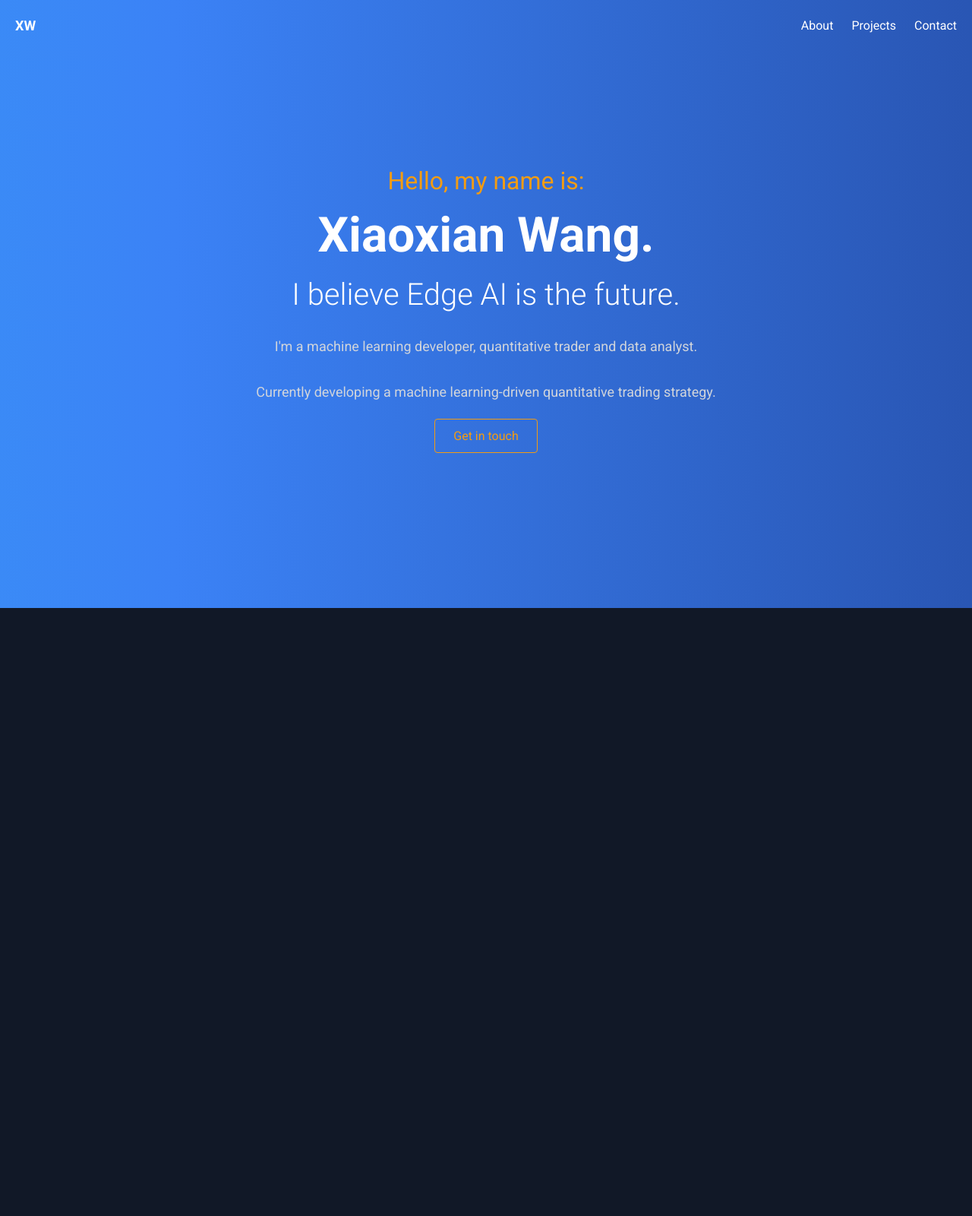
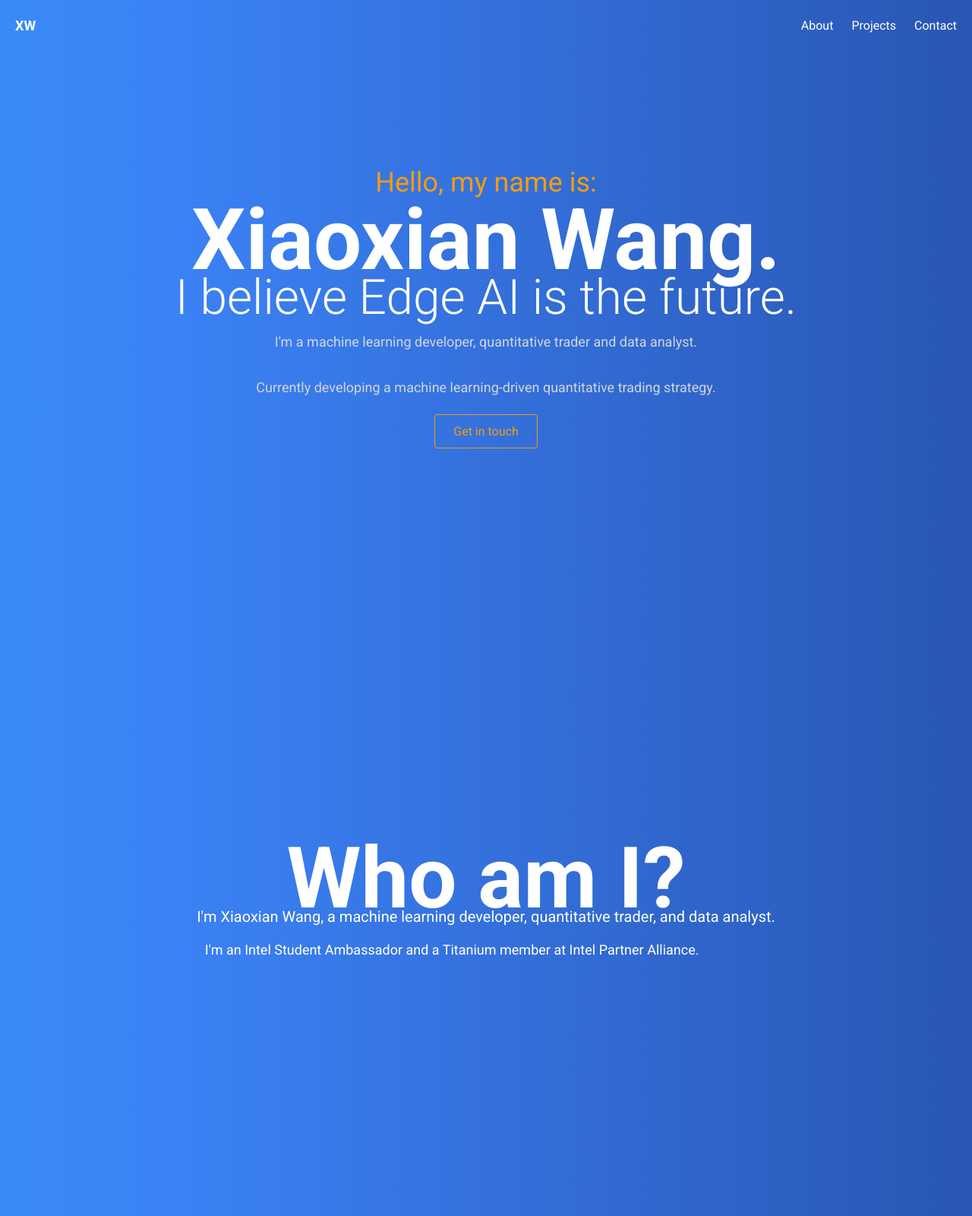
Before and after one commit to King7D/ericwang.github.io, a plain HTML site: page index.html in a window 1280 px wide. Shown: the top 1600 px of the page at 76% size. Before the commit the page ends 800 px from the top, so only its background shows below. Drawn offline with nearby package versions, Linux system fonts and the light colour scheme.

Commit message:
flexible layout

```diff
--- a/index.html
+++ b/index.html
@@ -57,8 +57,38 @@
             margin-bottom: 1.5rem;
         }
 
+        @media (min-width: 640px) {
+            .hero-text h1 {
+                font-size: 5rem;
+            }
+
+            .hero-text h2 {
+                font-size: 3rem;
+            }
+        }
+
+        @media (min-width: 768px) {
+            .hero-text h1 {
+                font-size: 6rem;
+            }
+
+            .hero-text h2 {
+                font-size: 3.5rem;
+            }
+        }
+
+        @media (min-width: 1024px) {
+            .hero-text h1 {
+                font-size: 7rem;
+            }
+
+            .hero-text h2 {
+                font-size: 4rem;
+            }
+        }
+
         .nav-item {
-            color: white; /* White color for the navigation items */
+            color: white;
             transition: color 0.3s ease;
         }
 
@@ -72,17 +102,17 @@
 
         .intro-text {
             font-size: 2rem;
-            color: #f39c12; /* Orange color */
+            color: #f39c12;
         }
 
         .contact-button {
-            color: #f39c12; /* Orange for "Get in touch" */
-            border-color: #f39c12; /* Orange border */
+            color: #f39c12;
+            border-color: #f39c12;
         }
 
         .contact-button:hover {
-            background-color: #f39c12; /* Orange background on hover */
-            color: white; /* White text on hover */
+            background-color: #f39c12;
+            color: white;
         }
     </style>
 </head>
@@ -102,11 +132,11 @@
     </header>
 
     <!-- Home Section -->
-    <section id="home" class="hero active">
-        <div class="text-center hero-text">
-            <p class="intro-text">Hello, my name is:</p>
-            <h1>Xiaoxian Wang.</h1>
-            <h2>I believe Edge AI is the future.</h2>
+    <section id="home" class="hero active w-full h-screen flex items-center justify-center">
+        <div class="text-center hero-text px-4 sm:px-6 lg:px-8">
+            <p class="intro-text text-2xl md:text-3xl lg:text-4xl">Hello, my name is:</p>
+            <h1 class="text-4xl sm:text-5xl md:text-6xl lg:text-7xl font-bold">Xiaoxian Wang.</h1>
+            <h2 class="text-2xl sm:text-3xl md:text-4xl font-light mb-4">I believe Edge AI is the future.</h2>
             <p class="text-lg text-gray-300 mb-8">I'm a machine learning developer, quantitative trader and data analyst.</p>
             <p class="text-lg text-gray-300 mb-8">Currently developing a machine learning-driven quantitative trading strategy.</p>
             <a href="mailto:wangxiaoxian2016@gmail.com" class="contact-button px-6 py-3 border rounded transition">Get in touch</a>
@@ -114,8 +144,8 @@
     </section>
 
     <!-- About Section -->
-    <section id="about" class="hero">
-        <div class="text-center hero-text">
+    <section id="about" class="hero w-full h-screen flex items-center justify-center">
+        <div class="text-center hero-text px-4 sm:px-6 lg:px-8">
             <h1 class="text-4xl font-bold">Who am I?</h1>
             <p class="text-xl mt-4">I'm Xiaoxian Wang, a machine learning developer, quantitative trader, and data analyst.</p>
             <p class="text-lg mt-4 max-w-2xl">I'm an Intel Student Ambassador and a Titanium member at Intel Partner Alliance.</p>
@@ -123,8 +153,8 @@
     </section>
 
     <!-- Projects Section -->
-    <section id="projects" class="hero">
-        <div class="text-center hero-text">
+    <section id="projects" class="hero w-full h-screen flex items-center justify-center">
+        <div class="text-center hero-text px-4 sm:px-6 lg:px-8">
             <h1 class="text-4xl font-bold">Projects</h1>
             <ul class="text-lg mt-4 max-w-2xl list-disc list-inside">
                 <li>Youtube Converter</li>
@@ -141,8 +171,8 @@
     </section>
 
     <!-- Contact Section -->
-    <section id="contact" class="hero">
-        <div class="text-center hero-text">
+    <section id="contact" class="hero w-full h-screen flex items-center justify-center">
+        <div class="text-center hero-text px-4 sm:px-6 lg:px-8">
             <h1 class="text-xl mt-4">Feel free to reach out via email or LinkedIn:</h1>
             <div class="mt-6">
                 <p class="text-lg">
```
